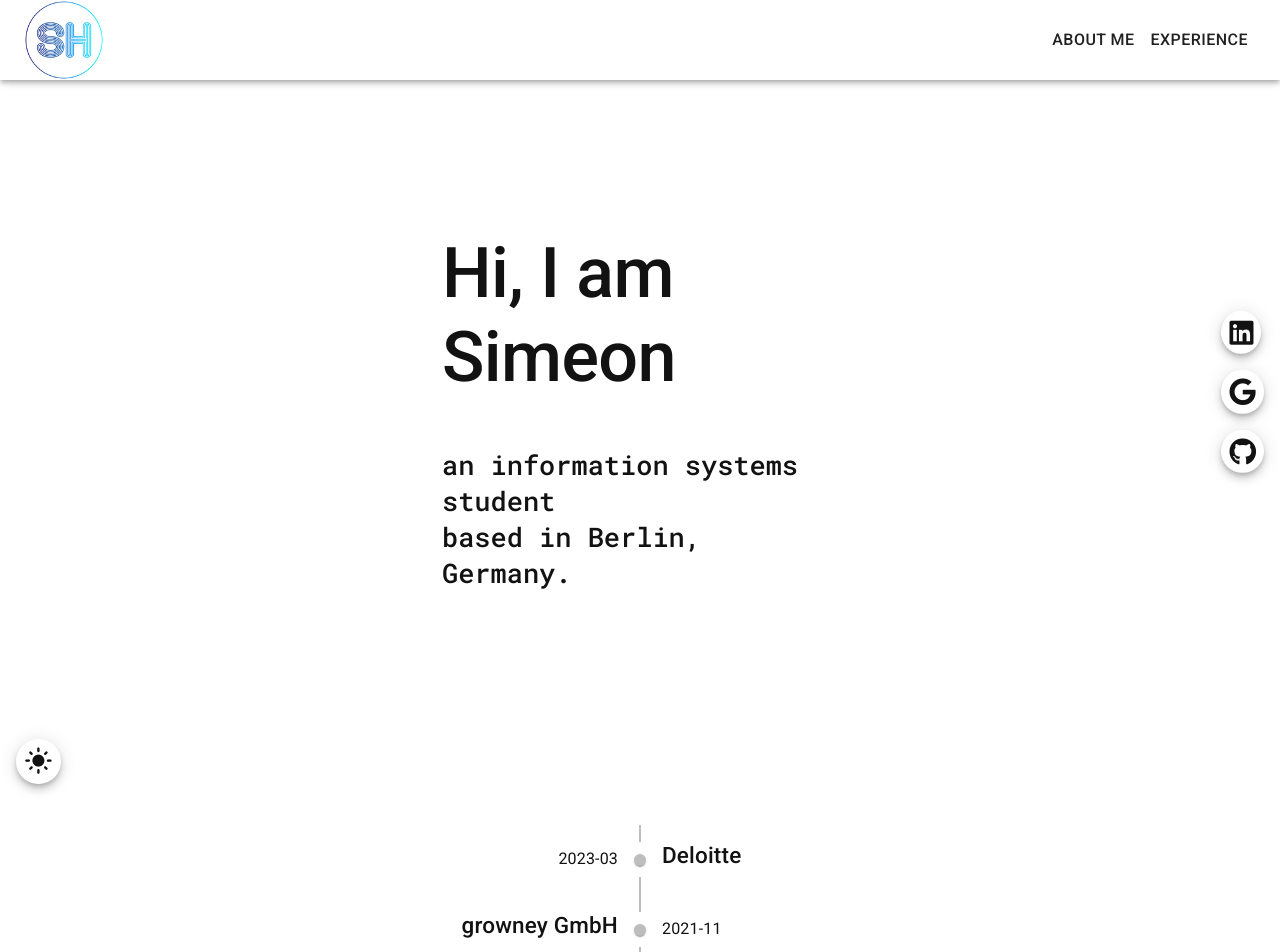
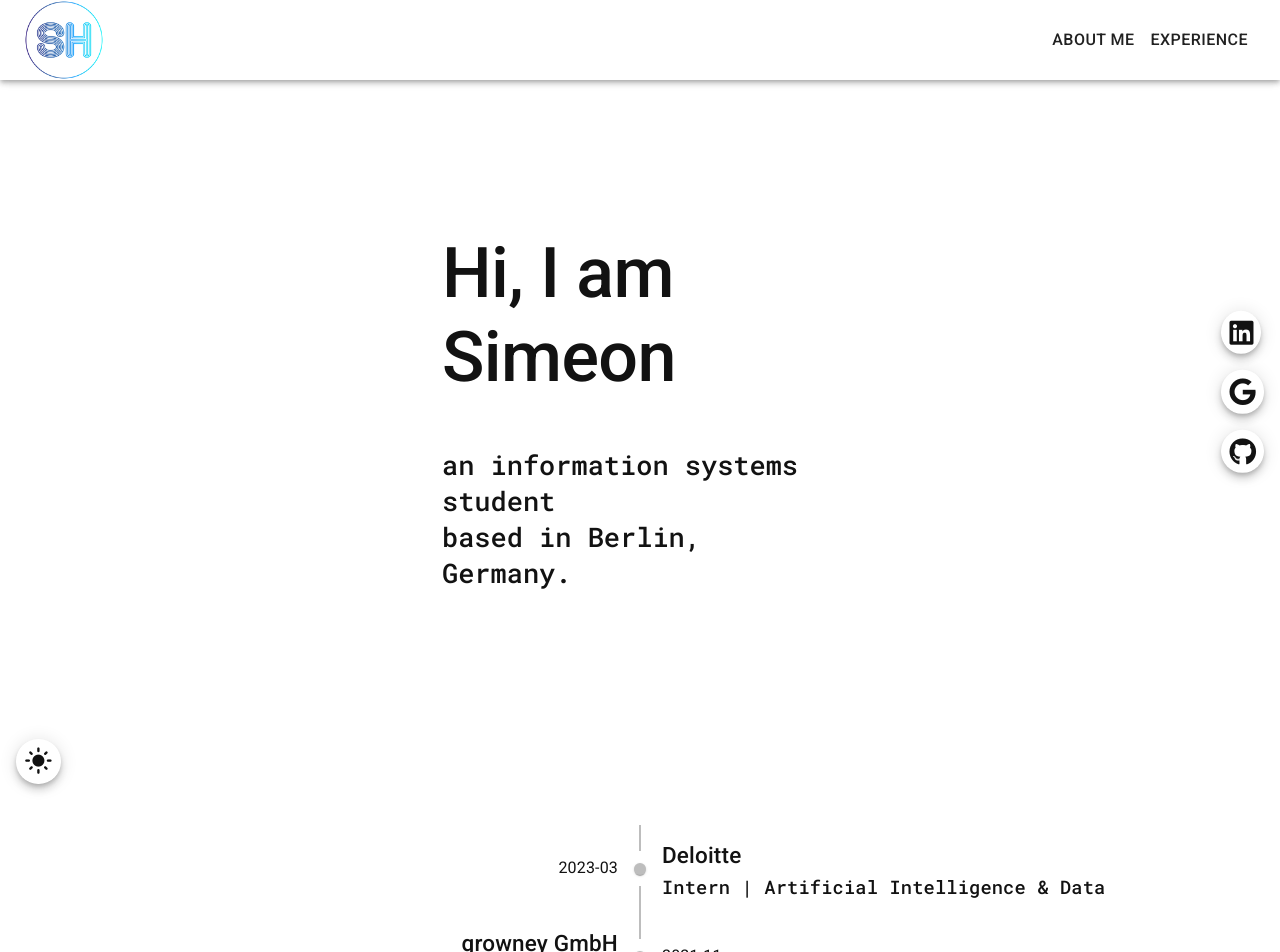
Before and after one commit to heupelS/personal-website-template, a React (Create React App) app: page / in a window 1280 px wide. Shown: the top 952 px of the page. Built offline with nearby package versions, Linux system fonts and the light colour scheme.

Commit message:
added work.position to timeline

```diff
--- a/src/components/timeline.js
+++ b/src/components/timeline.js
@@ -32,6 +32,7 @@ export default function CustomizedTimeline() {
           <Typography variant="h6" component="span">
             {workitem.company}
           </Typography>
+          <Typography>{workitem.position}</Typography>
         </TimelineContent>
       </TimelineItem>
     );
```
